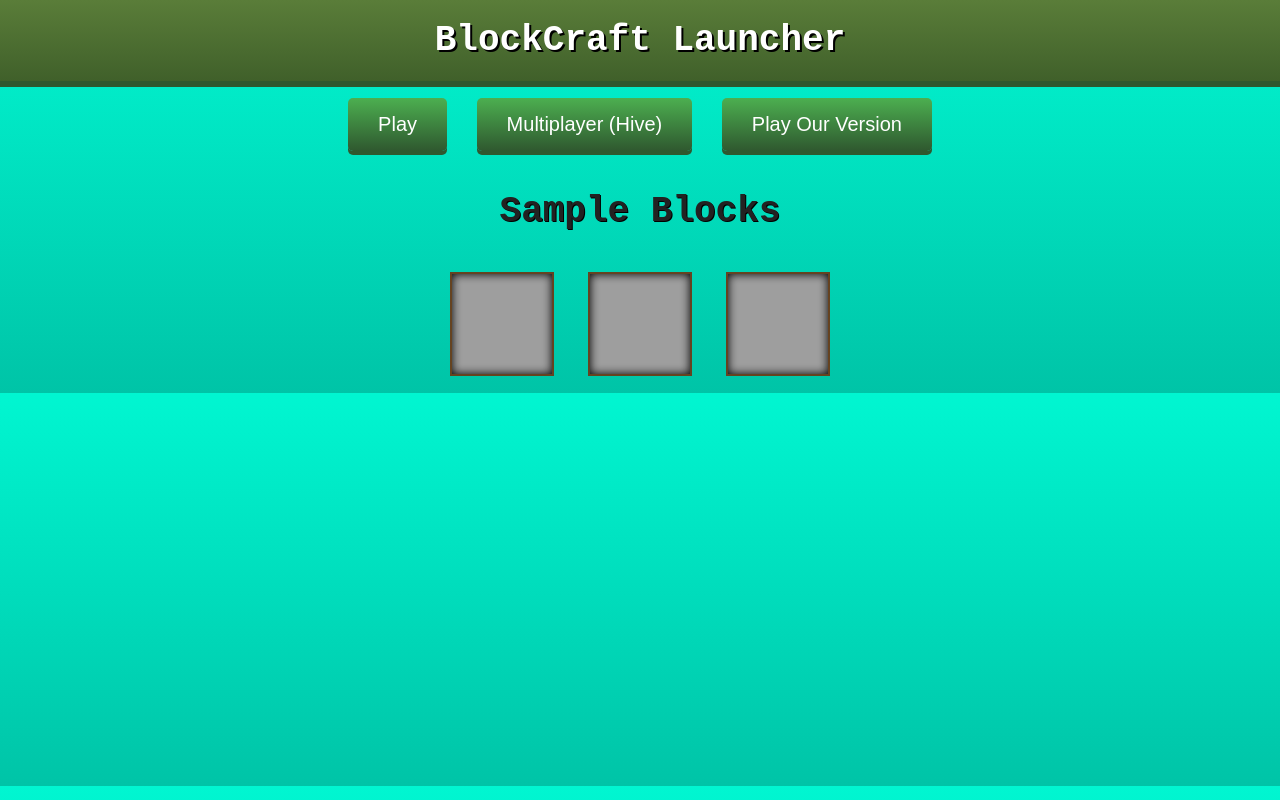
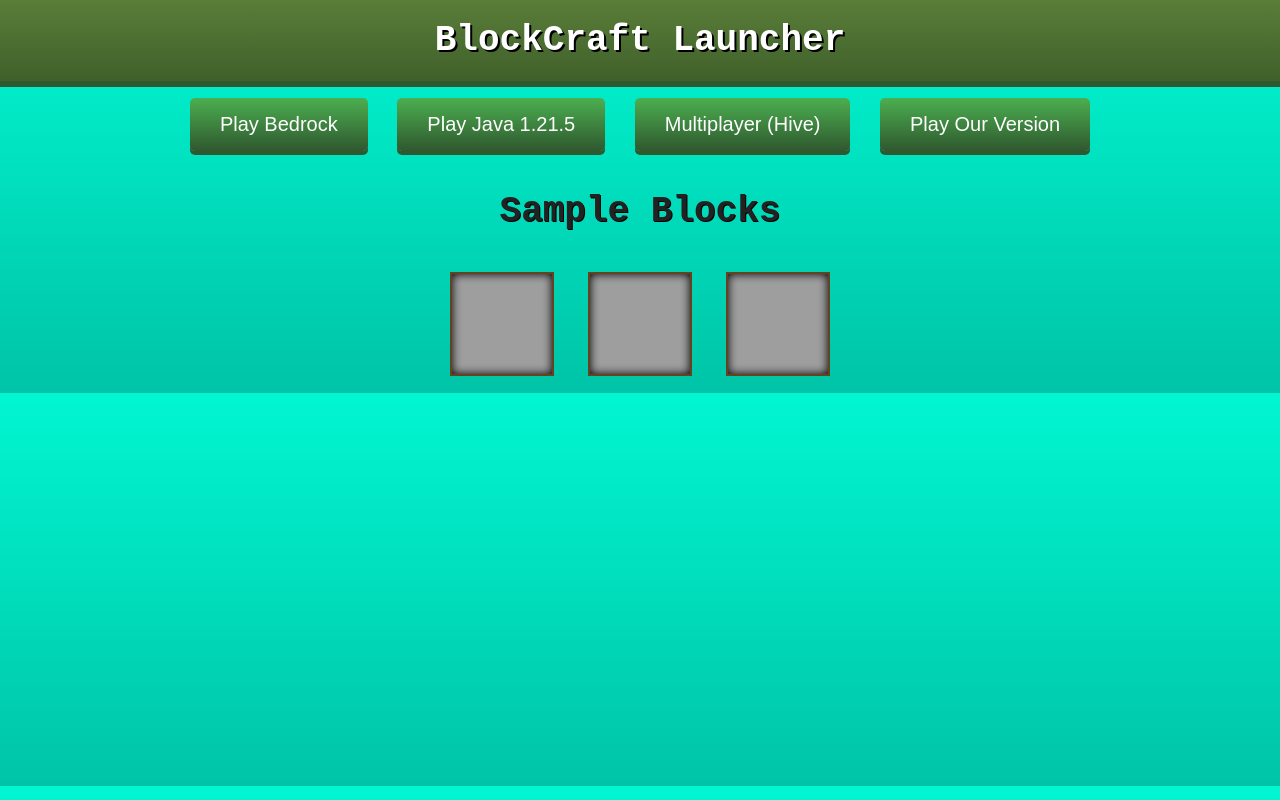
Before and after one commit to idontknowwhatmyusernameshouldbe1/notminecraft, a plain HTML site: page index.html in a window 1280 px wide. Drawn offline with Linux system fonts and the light colour scheme; grey boxes are pictures that could not be loaded.

Commit message:
Update index.html

```diff
--- a/index.html
+++ b/index.html
@@ -18,7 +18,8 @@
 
   <!-- Main Content -->
   <div id="main-content">
-    <button class="button" onclick="launchMinecraft()">Play</button>
+    <button class="button" onclick="launchMinecraft()">Play Bedrock</button>
+    <button class="button" onclick="launchJava()">Play Java 1.21.5</button>
     <button class="button" onclick="launchHive()">Multiplayer (Hive)</button>
     <button class="button" onclick="playOurVersion()">Play Our Version</button>
 
@@ -57,11 +58,19 @@
       }, 3000);
     }
 
+    function launchJava() {
+      // Attempt to launch Java Edition 1.21.5
+      window.location.href = "minecraft://";
+
+      setTimeout(() => {
+        alert("If nothing happened, make sure Minecraft Java Edition 1.21.5 is installed and selected in your launcher.");
+      }, 1500);
+    }
+
     function launchHive() {
       // Attempt to launch Hive server
       window.location.href = "minecraft://?addExternalServer=Hive&server=play.hivebedrock.network&port=19132";
 
-      // Fallback alert if nothing happens
       setTimeout(() => {
         alert("If nothing happened, your device might not support direct server launch. Open Minecraft and connect manually to play.hivebedrock.network:19132");
       }, 1500);
```
